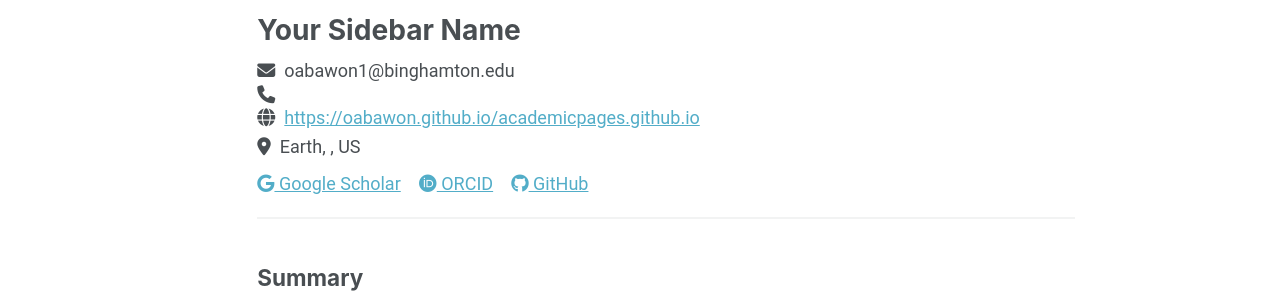
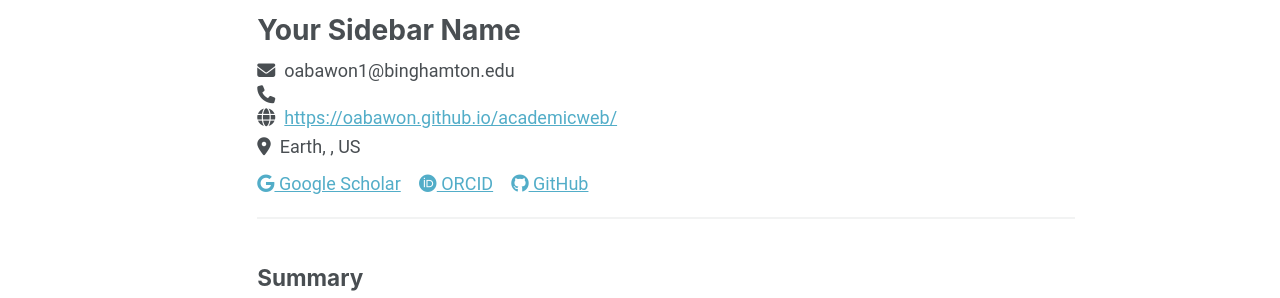
Before and after one commit to oabawon/academicweb, a Jekyll site: the page built from _pages/cv-json.md, in a window 1280 px wide and 900 px high. Shown: the part 127-425 px from the top of the window. Built offline with Jekyll 4.4.1, drawn with Linux system fonts in a browser that asks for light colours; a script that is not in the unit is left out; part of the change alters nothing that is shown.

Commit message:
Update cv.json

```diff
--- a/_data/cv.json
+++ b/_data/cv.json
@@ -3,7 +3,7 @@
     "name": "Your Sidebar Name",
     "email": "oabawon1@binghamton.edu",
     "phone": "",
-    "website": "https://oabawon.github.io/academicpages.github.io",
+    "website": "https://oabawon.github.io/academicweb/",
     "summary": "Currently employed at Red Brick University. Short biography for the left-hand sidebar",
     "location": {
       "address": "",
```
